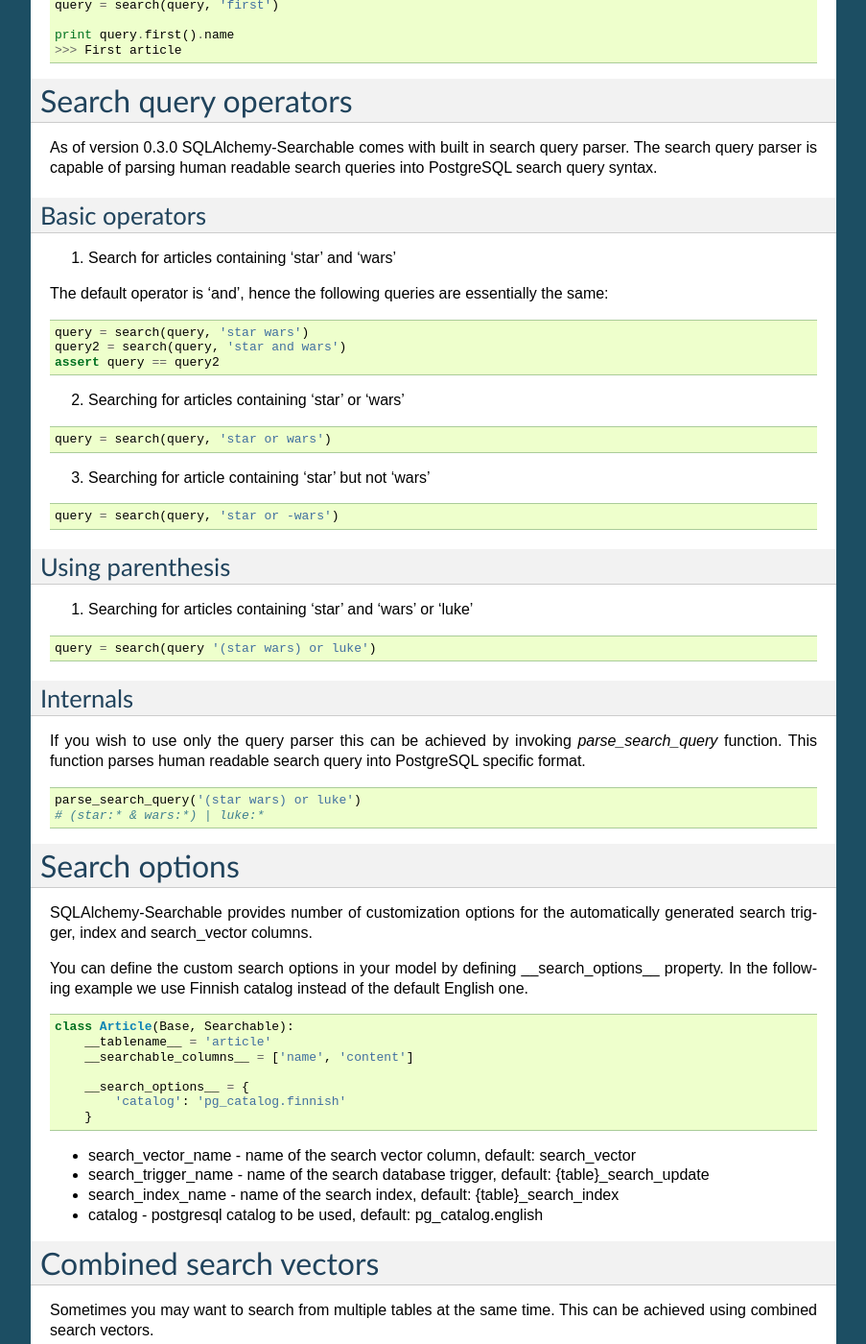
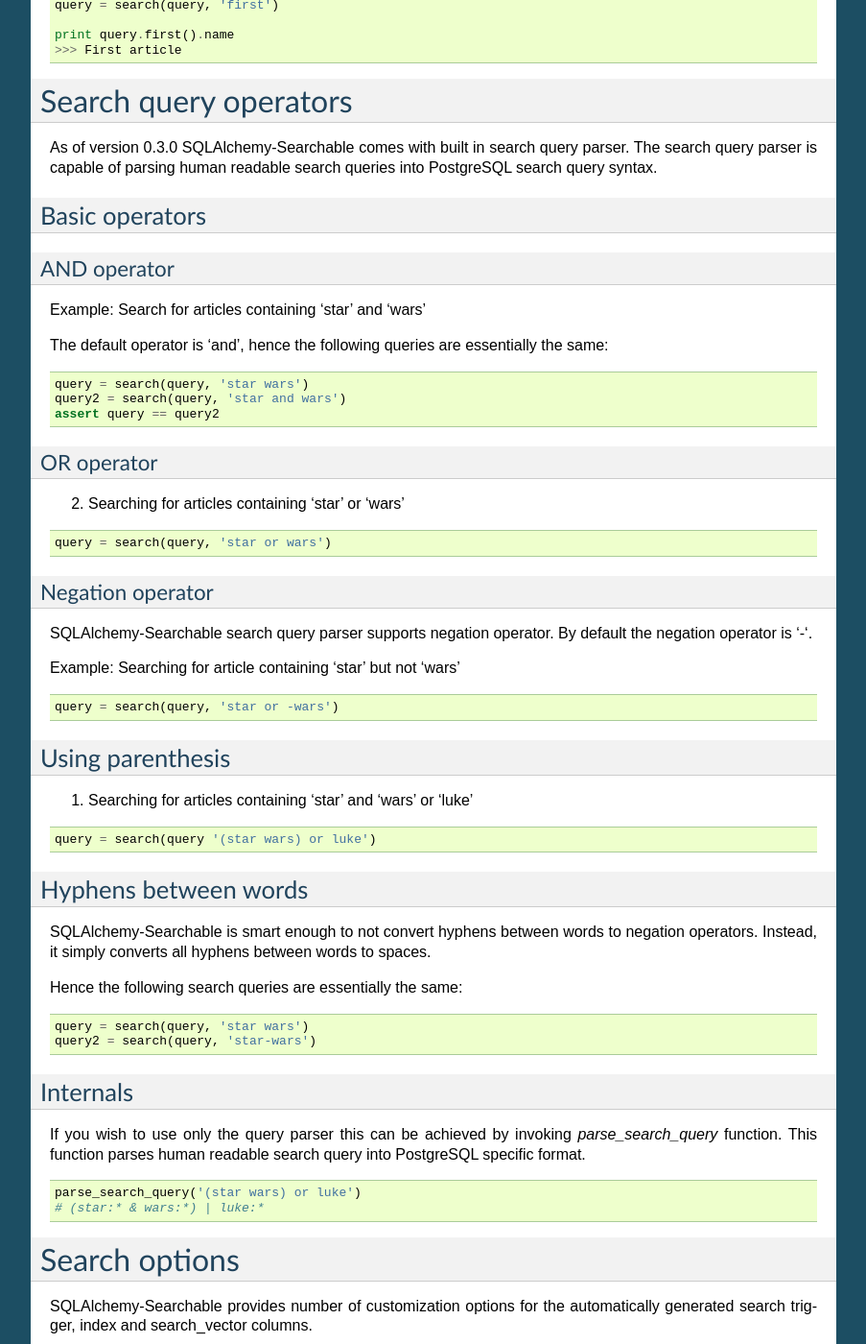
Before and after one commit to falcony-io/sqlalchemy-searchable, a Sphinx documentation site: the page built from docs/index.rst, in a window 1280 px wide and 1400 px high, scrolled down 1026 px. Shown: the whole window at 96% size, without its empty margins (198-1101 px from the left). Built offline with Sphinx 7.4.7, drawn with Linux system fonts in a browser that asks for light colours; some of the changed text lies outside the part shown.

Commit message:
Added support for hyphens between words

```diff
--- a/CHANGES.rst
+++ b/CHANGES.rst
@@ -2,6 +2,12 @@
 ---------
 
 Here you can see the full list of changes between each SQLAlchemy-Searchable release.
+
+
+0.3.2 (2013-10-03)
+^^^^^^^^^^^^^^^^^^
+
+- Added support for hyphens between words
 
 
 0.3.1 (2013-10-02)
--- a/docs/index.rst
+++ b/docs/index.rst
@@ -79,8 +79,10 @@
 Basic operators
 ---------------
 
+AND operator
+^^^^^^^^^^^^
 
-1. Search for articles containing 'star' and 'wars'
+Example: Search for articles containing 'star' and 'wars'
 
 The default operator is 'and', hence the following queries are essentially the same:
 
@@ -90,6 +92,9 @@
     query2 = search(query, 'star and wars')
     assert query == query2
 
+OR operator
+^^^^^^^^^^^
+
 2. Searching for articles containing 'star' or 'wars'
 
 ::
@@ -98,7 +103,12 @@
     query = search(query, 'star or wars')
 
 
-3. Searching for article containing 'star' but not 'wars'
+Negation operator
+^^^^^^^^^^^^^^^^^
+
+SQLAlchemy-Searchable search query parser supports negation operator. By default the negation operator is '-'.
+
+Example: Searching for article containing 'star' but not 'wars'
 
 ::
 
@@ -116,6 +126,20 @@
 
 
     query = search(query '(star wars) or luke')
+
+
+Hyphens between words
+---------------------
+
+SQLAlchemy-Searchable is smart enough to not convert hyphens between words to negation operators. Instead, it simply converts all hyphens between words to spaces.
+
+Hence the following search queries are essentially the same:
+
+::
+
+
+    query = search(query, 'star wars')
+    query2 = search(query, 'star-wars')
 
 
 
--- a/setup.py
+++ b/setup.py
@@ -24,7 +24,7 @@
 
 setup(
     name='SQLAlchemy-Searchable',
-    version='0.3.1',
+    version='0.3.2',
     url='https://github.com/kvesteri/sqlalchemy-searchable',
     license='BSD',
     author='Konsta Vesterinen',
--- a/sqlalchemy_searchable/__init__.py
+++ b/sqlalchemy_searchable/__init__.py
@@ -7,7 +7,7 @@
 from .parser import SearchQueryParser, unicode_non_letters
 
 
-__version__ = '0.3.1'
+__version__ = '0.3.2'
 
 
 parser = SearchQueryParser()
```
